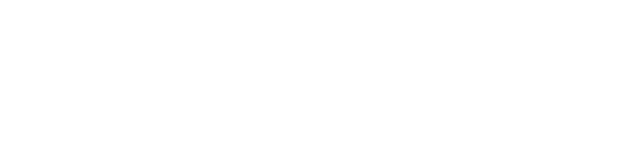
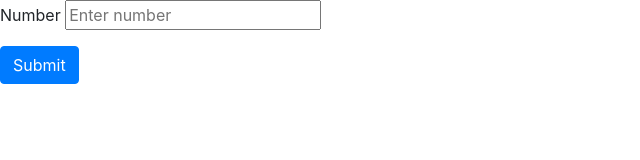
Before and after one commit to billowbashir/wakanda, a plain HTML site: page index.html in a window 1280 px wide. Shown: the whole page, without its empty margins (0-640 px from the left). Drawn offline with nearby package versions, Linux system fonts and the light colour scheme.

Commit message:
create form in index

```diff
--- a/index.html
+++ b/index.html
@@ -13,6 +13,13 @@
     </script>
   </head>
   <body>
+    <form>
+      <div class="form-group">
+        <label class="form-check-label" for="input1">Number</label>
+        <input type="text" class="" id="input1" placeholder="Enter number ">
 
+      </div>
+      <button type="submit" class="btn btn-primary">Submit</button>
+    </form>
   </body>
 </html>
```
